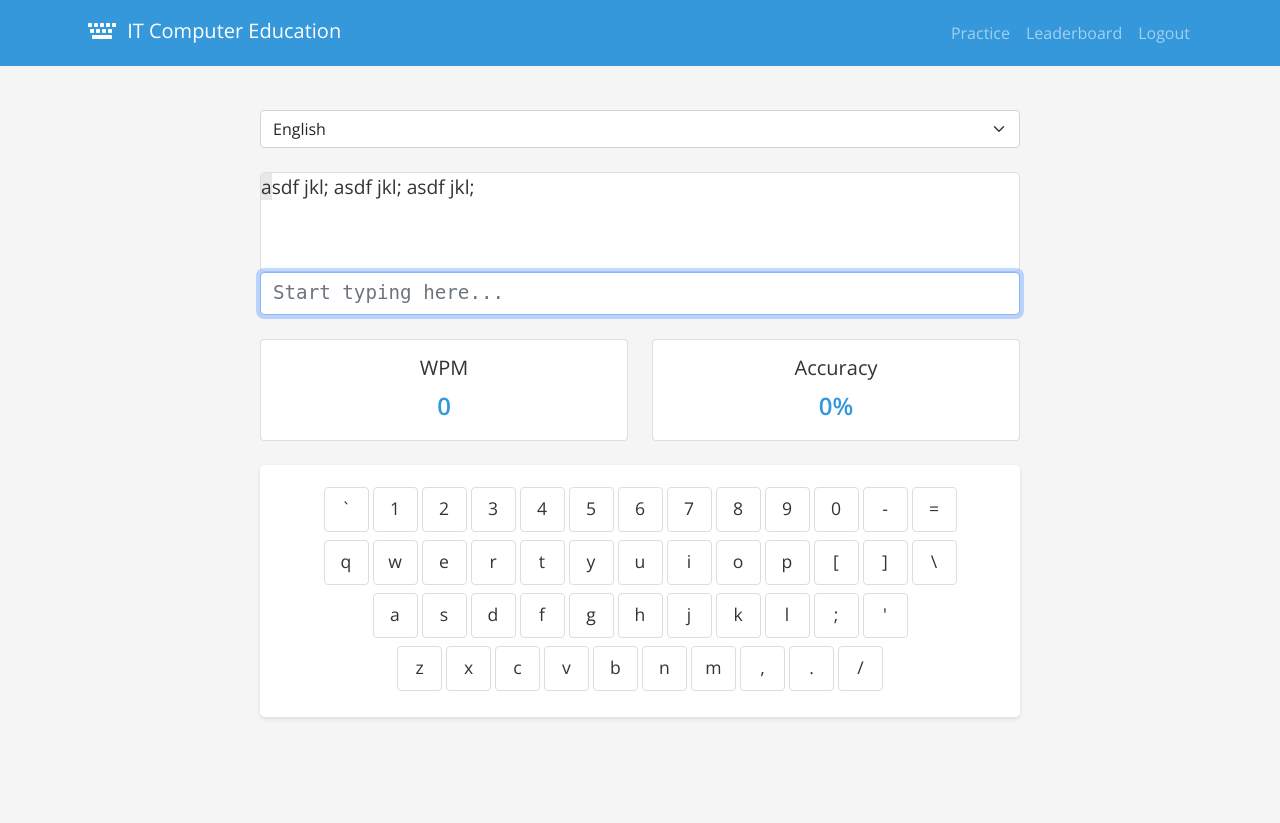
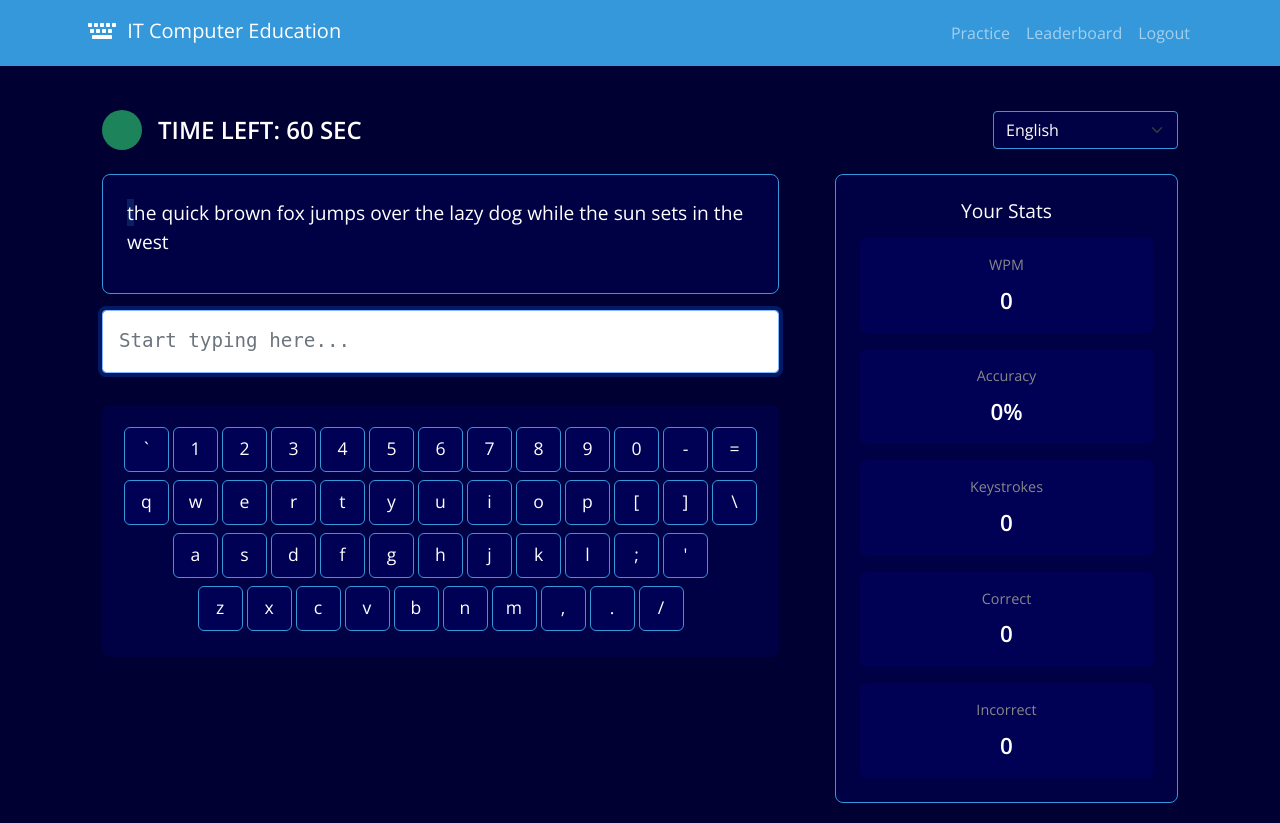
Before and after one commit to lakshayjindal/TypingMaster, a Flask app: page /practice in a window 1280 px wide. Before the commit the page ends 719 px from the top, so only its background shows below. Run offline with Flask 3, Linux system fonts and the light colour scheme; a user stored in the database is signed in.

Commit message:
Agent query: I've updated the typing interface to match the reference image with a dark theme, timer, and detailed statistics. Could you check if the new design is working properly and if the timer counts down from 60 seconds?
Enhance typing tutor UI/UX:  Improved styling, added a timer, and updated lesson texts for a more engaging user experience.

Screenshot: https://storage.googleapis.com/screenshot-production-us-central1/e5338ed9-1ebb-41e1-9957-d7065340c260/7fedd902-46e3-4d42-8eac-d14b479dd180.jpg

```diff
--- a/static/css/style.css
+++ b/static/css/style.css
@@ -2,8 +2,10 @@
     --primary-color: #3498db;
     --secondary-color: #2ecc71;
     --accent-color: #e74c3c;
-    --background-color: #f5f5f5;
-    --text-color: #333333;
+    --background-color: #000033;
+    --text-color: #ffffff;
+    --panel-bg: #000044;
+    --input-bg: #000055;
 }
 
 body {
@@ -17,25 +19,112 @@ body {
 }
 
 .typing-container {
-    max-width: 800px;
+    max-width: 1200px;
     margin: 0 auto;
     padding: 20px;
 }
 
+.status-circle {
+    width: 40px;
+    height: 40px;
+    border-radius: 50%;
+    background-color: var(--secondary-color);
+    animation: pulse 2s infinite;
+}
+
+@keyframes pulse {
+    0% { opacity: 1; }
+    50% { opacity: 0.6; }
+    100% { opacity: 1; }
+}
+
+.timer {
+    font-size: 1.5em;
+    font-weight: bold;
+    color: var(--text-color);
+}
+
+.language-select {
+    width: auto;
+    background-color: var(--panel-bg);
+    color: var(--text-color);
+    border: 1px solid var(--primary-color);
+}
+
+.main-content {
+    gap: 2rem;
+}
+
+.typing-area {
+    flex: 3;
+}
+
 .text-display {
-    background-color: white;
-    border: 1px solid #ddd;
-    border-radius: 5px;
-    min-height: 100px;
+    background-color: var(--panel-bg);
+    border: 1px solid var(--primary-color);
+    border-radius: 8px;
+    min-height: 120px;
     font-size: 1.2em;
     line-height: 1.5;
+    padding: 1.5rem;
+    margin-bottom: 1rem;
+    color: var(--text-color);
+}
+
+.typing-input {
+    font-family: monospace;
+    font-size: 1.2em;
+    background-color: var(--input-bg);
+    color: var(--text-color);
+    border: 1px solid var(--primary-color);
+    padding: 1rem;
+}
+
+.stats-panel {
+    flex: 1;
+    background-color: var(--panel-bg);
+    padding: 1.5rem;
+    border-radius: 8px;
+    border: 1px solid var(--primary-color);
+}
+
+.stats-header {
+    color: var(--text-color);
+    text-align: center;
+    margin-bottom: 1.5rem;
+    font-size: 1.2em;
+}
+
+.stats-grid {
+    display: grid;
+    gap: 1rem;
+}
+
+.stat-item {
+    background-color: var(--input-bg);
+    padding: 1rem;
+    border-radius: 6px;
+    text-align: center;
+}
+
+.stat-label {
+    font-size: 0.9em;
+    color: #888;
+    margin-bottom: 0.5rem;
+}
+
+.stat-value {
+    font-size: 1.4em;
+    font-weight: bold;
+    color: var(--text-color);
 }
 
 .keyboard-display {
-    background-color: white;
+    background-color: var(--panel-bg);
     padding: 20px;
-    border-radius: 5px;
+    border-radius: 8px;
     box-shadow: 0 2px 4px rgba(0,0,0,0.1);
+    margin-top: 2rem;
 }
 
 .key {
@@ -45,9 +134,10 @@ body {
     min-width: 45px;
     height: 45px;
     text-align: center;
-    background-color: white;
-    border: 1px solid #ddd;
-    border-radius: 4px;
+    background-color: var(--input-bg);
+    border: 1px solid var(--primary-color);
+    border-radius: 6px;
+    color: var(--text-color);
     cursor: default;
     font-size: 1.1em;
     line-height: 1.2;
@@ -69,21 +159,6 @@ body {
     color: white;
 }
 
-.stats .card {
-    text-align: center;
-}
-
-.stats .card-text {
-    font-size: 1.5em;
-    font-weight: bold;
-    color: var(--primary-color);
-}
-
-#typing-input {
-    font-family: monospace;
-    font-size: 1.2em;
-}
-
 .correct {
     color: var(--secondary-color);
 }
@@ -94,5 +169,5 @@ body {
 }
 
 .current {
-    background-color: #e8e8e8;
+    background-color: rgba(52, 152, 219, 0.2);
 }
--- a/static/js/typing.js
+++ b/static/js/typing.js
@@ -5,11 +5,20 @@ class TypingTutor {
         this.languageSelect = document.getElementById('languageSelect');
         this.wpmDisplay = document.getElementById('wpm');
         this.accuracyDisplay = document.getElementById('accuracy');
+        this.keystrokesDisplay = document.getElementById('keystrokes');
+        this.correctDisplay = document.getElementById('correct');
+        this.incorrectDisplay = document.getElementById('incorrect');
+        this.timeLeftDisplay = document.getElementById('timeLeft');
 
         this.currentText = '';
         this.startTime = null;
         this.errors = 0;
         this.currentIndex = 0;
+        this.keystrokes = 0;
+        this.correctChars = 0;
+        this.incorrectChars = 0;
+        this.timeLeft = 60;
+        this.timerInterval = null;
         this.keyboard = new KeyboardDisplay();
 
         this.lessons = {
@@ -17,17 +26,9 @@ class TypingTutor {
                 {
                     level: 1,
                     texts: [
-                        "aaa sss ddd fff jjj kkk lll ;;;",
-                        "asdf jkl; asdf jkl; asdf jkl;",
-                        "fjfjfj dkdkdk slslsl ajajaj"
-                    ]
-                },
-                {
-                    level: 2,
-                    texts: [
-                        "The quick brown fox jumps over the lazy dog.",
-                        "Pack my box with five dozen liquor jugs.",
-                        "How vexingly quick daft zebras jump!"
+                        "social media has come a long way in India and its penetration is growing rapidly",
+                        "the quick brown fox jumps over the lazy dog while the sun sets in the west",
+                        "practice makes perfect and consistent effort leads to improvement in typing"
                     ]
                 }
             ],
@@ -35,9 +36,9 @@ class TypingTutor {
                 {
                     level: 1,
                     texts: [
-                        "कमल नमन मनन लाल",
-                        "अनार नाला काला पान",
-                        "राम नाम मन भाता"
+                        "सामाजिक मीडिया ने भारत में एक लंबा सफर तय किया है",
+                        "टाइपिंग सीखने का सबसे अच्छा तरीका नियमित अभ्यास है",
+                        "कंप्यूटर शिक्षा आज के समय की मांग है"
                     ]
                 }
             ],
@@ -45,9 +46,9 @@ class TypingTutor {
                 {
                     level: 1,
                     texts: [
-                        "कखग घङच छजझ",
-                        "टठड ढणत थदध",
-                        "नपफ बभमय रल"
+                        "हिंदी टाइपिंग सीखें और रोजगार के अवसर बढ़ाएं",
+                        "नियमित अभ्यास से टाइपिंग में सुधार होता है",
+                        "गति के साथ शुद्धता भी महत्वपूर्ण है"
                     ]
                 }
             ]
@@ -63,10 +64,29 @@ class TypingTutor {
         this.languageSelect.addEventListener('change', () => this.initializeLesson());
     }
 
+    startTimer() {
+        if (this.timerInterval) clearInterval(this.timerInterval);
+        this.timeLeft = 60;
+        this.timerInterval = setInterval(() => {
+            this.timeLeft--;
+            this.timeLeftDisplay.textContent = this.timeLeft;
+            if (this.timeLeft <= 0) {
+                this.completeLesson();
+                clearInterval(this.timerInterval);
+            }
+        }, 1000);
+    }
+
     initializeLesson() {
         this.currentIndex = 0;
         this.errors = 0;
+        this.keystrokes = 0;
+        this.correctChars = 0;
+        this.incorrectChars = 0;
         this.startTime = null;
+        if (this.timerInterval) clearInterval(this.timerInterval);
+        this.timeLeft = 60;
+        this.timeLeftDisplay.textContent = this.timeLeft;
 
         const layout = this.languageSelect.value;
         const lessonSet = this.lessons[layout] || this.lessons.english;
@@ -76,8 +96,8 @@ class TypingTutor {
         this.displayText();
         this.typingInput.value = '';
         this.typingInput.focus();
+        this.updateStats();
 
-        // Update font family based on language
         this.textDisplay.className = layout.startsWith('hindi') ? 'text-display hindi-text' : 'text-display';
     }
 
@@ -96,6 +116,7 @@ class TypingTutor {
     checkInput() {
         if (!this.startTime) {
             this.startTime = new Date();
+            this.startTimer();
         }
 
         const currentChar = this.currentText[this.currentIndex];
@@ -104,6 +125,8 @@ class TypingTutor {
         if (typedChar === currentChar) {
             this.keyboard.highlightKey(typedChar);
             this.currentIndex++;
+            this.correctChars++;
+            this.keystrokes++;
             this.typingInput.value = '';
             this.displayText();
             this.updateStats();
@@ -113,6 +136,8 @@ class TypingTutor {
             }
         } else if (typedChar) {
             this.errors++;
+            this.incorrectChars++;
+            this.keystrokes++;
             this.keyboard.showError(typedChar);
             this.updateStats();
             this.typingInput.value = '';
@@ -120,20 +145,22 @@ class TypingTutor {
     }
 
     updateStats() {
-        if (!this.startTime) return;
+        const timeElapsed = this.startTime ? (new Date() - this.startTime) / 1000 / 60 : 0;
+        const wordsTyped = this.currentIndex / 5;
+        const wpm = Math.round(wordsTyped / (timeElapsed || 1));
 
-        const timeElapsed = (new Date() - this.startTime) / 1000 / 60;
-        const wordsTyped = this.currentIndex / 5;
-        const wpm = Math.round(wordsTyped / timeElapsed);
-
-        const totalCharacters = this.currentIndex + this.errors;
-        const accuracy = Math.round(((this.currentIndex) / totalCharacters) * 100) || 0;
+        const accuracy = Math.round((this.correctChars / (this.keystrokes || 1)) * 100);
 
         this.wpmDisplay.textContent = wpm;
         this.accuracyDisplay.textContent = `${accuracy}%`;
+        this.keystrokesDisplay.textContent = this.keystrokes;
+        this.correctDisplay.textContent = this.correctChars;
+        this.incorrectDisplay.textContent = this.incorrectChars;
     }
 
     async completeLesson() {
+        if (this.timerInterval) clearInterval(this.timerInterval);
+
         const wpm = parseInt(this.wpmDisplay.textContent);
         const accuracy = parseInt(this.accuracyDisplay.textContent);
 
@@ -151,11 +178,10 @@ class TypingTutor {
             });
 
             if (response.ok) {
-                // Progress to next level if accuracy is good
                 if (accuracy >= 90 && this.currentLevel < Object.keys(this.lessons[this.languageSelect.value]).length) {
                     this.currentLevel++;
                 }
-                alert(`Lesson completed! Speed: ${wpm} WPM, Accuracy: ${accuracy}%`);
+                alert(`Test completed!\nSpeed: ${wpm} WPM\nAccuracy: ${accuracy}%\nKeystrokes: ${this.keystrokes}\nCorrect: ${this.correctChars}\nIncorrect: ${this.incorrectChars}`);
                 this.initializeLesson();
             }
         } catch (error) {
--- a/templates/practice.html
+++ b/templates/practice.html
@@ -2,41 +2,53 @@
 
 {% block content %}
 <div class="typing-container">
-    <div class="controls mb-4">
-        <select id="languageSelect" class="form-select mb-3">
+    <div class="typing-header d-flex justify-content-between align-items-center mb-4">
+        <div class="timer-container d-flex align-items-center">
+            <div class="status-circle"></div>
+            <div class="timer ms-3">
+                TIME LEFT: <span id="timeLeft">60</span> SEC
+            </div>
+        </div>
+        <select id="languageSelect" class="form-select language-select">
             <option value="english">English</option>
-            <option value="hindi">Hindi (Inscript)</option>
+            <option value="hindi-inscript">Hindi (Inscript)</option>
             <option value="hindi-rem">Hindi (Remington)</option>
         </select>
     </div>
 
-    <div class="typing-area mb-4">
-        <div id="text-display" class="text-display p-3 mb-3"></div>
-        <input type="text" id="typing-input" class="form-control" placeholder="Start typing here...">
-    </div>
+    <div class="main-content d-flex">
+        <div class="typing-area flex-grow-1 me-4">
+            <div id="text-display" class="text-display mb-3"></div>
+            <input type="text" id="typing-input" class="form-control typing-input" placeholder="Start typing here...">
+            <div id="keyboard-display" class="keyboard-display mt-4"></div>
+        </div>
 
-    <div class="stats mb-4">
-        <div class="row">
-            <div class="col">
-                <div class="card">
-                    <div class="card-body">
-                        <h5 class="card-title">WPM</h5>
-                        <p id="wpm" class="card-text">0</p>
-                    </div>
+        <div class="stats-panel">
+            <h5 class="stats-header mb-3">Your Stats</h5>
+            <div class="stats-grid">
+                <div class="stat-item">
+                    <div class="stat-label">WPM</div>
+                    <div id="wpm" class="stat-value">0</div>
                 </div>
-            </div>
-            <div class="col">
-                <div class="card">
-                    <div class="card-body">
-                        <h5 class="card-title">Accuracy</h5>
-                        <p id="accuracy" class="card-text">0%</p>
-                    </div>
+                <div class="stat-item">
+                    <div class="stat-label">Accuracy</div>
+                    <div id="accuracy" class="stat-value">0%</div>
+                </div>
+                <div class="stat-item">
+                    <div class="stat-label">Keystrokes</div>
+                    <div id="keystrokes" class="stat-value">0</div>
+                </div>
+                <div class="stat-item">
+                    <div class="stat-label">Correct</div>
+                    <div id="correct" class="stat-value">0</div>
+                </div>
+                <div class="stat-item">
+                    <div class="stat-label">Incorrect</div>
+                    <div id="incorrect" class="stat-value">0</div>
                 </div>
             </div>
         </div>
     </div>
-
-    <div id="keyboard-display" class="keyboard-display mb-4"></div>
 </div>
 
 <script src="{{ url_for('static', filename='js/keyboard.js') }}"></script>
```
Also changed, not shown: attached_assets/image_1739088709145.png (added).
